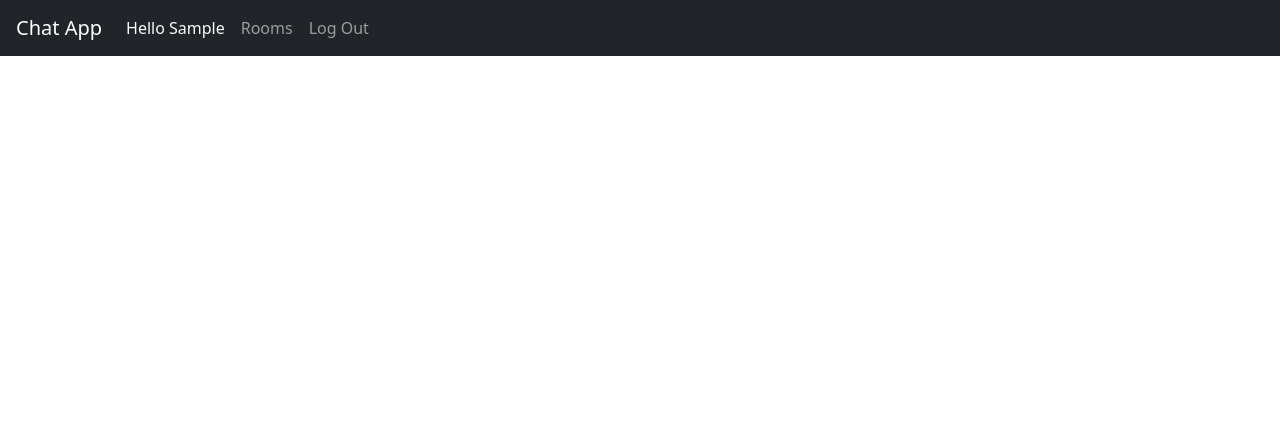
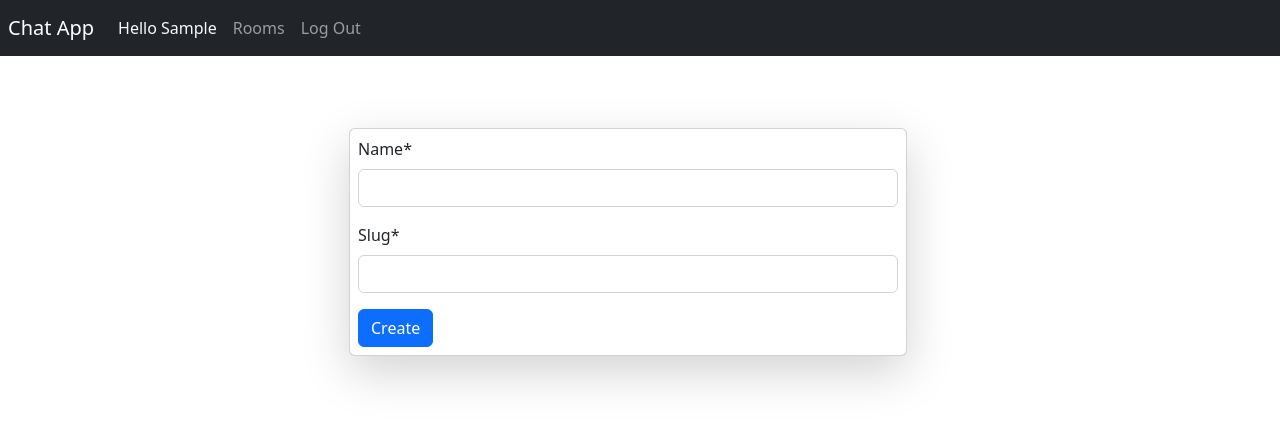
Before and after one commit to WellingtonNico/django_channels_chat, a Django app: page /rooms/list/ in a window 1280 px wide. Shown: the top 424 px of the page. Run offline with Django 4.2, Linux system fonts and the light colour scheme; the visitor is signed in with stand-in values (Sample User, id 1); data that the repository does not hold is empty; some libraries are stand-ins or nearby versions.

Commit message:
criada tela de cadastro de salas

```diff
--- a/chat/templates/base.html
+++ b/chat/templates/base.html
@@ -10,19 +10,18 @@
 </head>
 
 <body>
-	<nav id="navbar" class="navbar sticky-top navbar-expand-lg expanding-animation px-3 navbar-dark bg-dark" style="z-index: 900;">
+	<nav class="navbar navbar-expand-lg navbar-dark bg-dark px-2">
 		<a class="navbar-brand" href="#">Chat App</a>
-		<button class="navbar-toggler" type="button" data-bs-toggle="collapse" data-bs-target="#navbarSupportedContent"
-				aria-controls="navbarSupportedContent" aria-expanded="true" aria-label="Toggle navigation">
+		<button class="navbar-toggler" type="button" data-bs-toggle="collapse" data-bs-target="#navbarNav" aria-controls="navbarNav" aria-expanded="false" aria-label="Toggle navigation">
 			<span class="navbar-toggler-icon"></span>
 		</button>
-		<div class="collapse navbar-collapse" id="navbarSupportedContent">
-				<hr class="d-lg-none">
-				<ul class="navbar-nav me-auto mb-2 mb-lg-0">
+		<div class="collapse navbar-collapse" id="navbarNav">
+			<ul class="navbar-nav">
+				{% if request.user.is_authenticated %}
 				<li class="nav-item">
 					<small class="text-capitalize nav-link text-light">Hello {{request.user.username}}</small>
 				</li>
-
+				{% endif %}
 				<li class="nav-item">
 					<a class="nav-link" href="{% url 'room_list' %}">Rooms</a>
 				</li>
--- a/chat/templates/chat/signup.html
+++ b/chat/templates/chat/signup.html
@@ -11,7 +11,6 @@ SignUp
       {{form|crispy}}
       <button class="btn btn-primary">SignUp</button>
     </form>
-
   </div>
 </div>
 {%endblock%}
--- a/core/settings.py
+++ b/core/settings.py
@@ -149,7 +149,7 @@ CHANNEL_LAYERS = {
     "default": {
         "BACKEND": "channels_redis.core.RedisChannelLayer",
         "CONFIG": {
-            "hosts": [("chat_redis", 6379)],
+            "hosts": [("localhost", 6379)],
         },
     },
 }
--- a/docker-compose.yaml
+++ b/docker-compose.yaml
@@ -7,8 +7,8 @@ services:
     image: redis:6.0-alpine3.16
     volumes:
       - chat_redis_volume:/data
-    # ports:
-    #   - 6379:6379
+    ports:
+      - 6379:6379
 
   web_daphne:
     container_name: web_daphne
@@ -22,7 +22,7 @@ services:
       - "8000:8000"
     command: sh -c "
       python3 manage.py migrate &&
-      daphne core.asgi:application --bind 0.0.0.0"
+      python manage.py runserver 0.0.0.0:8000"
 
 volumes:
   chat_redis_volume:
--- /dev/null
+++ b/room/forms.py
@@ -0,0 +1,7 @@
+from django.forms import ModelForm
+from .models import Room
+
+class RoomModelForm(ModelForm):
+    class Meta:
+        model = Room
+        fields = ('name','slug')
--- a/room/templates/room/room_list.html
+++ b/room/templates/room/room_list.html
@@ -1,24 +1,27 @@
 {%extends 'base.html'%}
+{%load crispy_forms_tags%}
 {%block title%}
 Rooms
 {%endblock%}
 
 {%block body%}
 <div class="row justify-content-center">
-    <div class="col-12 col-sm-6">
-      <div class="row">
-
-
-
+  <div class="col-12 col-sm-6 card p-2 shadow-lg my-5">
+    <form action="{% url 'room_create' %}" method="post">
+      {% csrf_token %}
+      {{form|crispy}}
+      <button class="btn btn-primary">Create</button>
+    </form>
+  </div>
+</div>
+<div class="row justify-content-center">
       {%for room in object_list %}
-            <div class="col m-3">
-              <div class="card bg-light p-2 m-2 ">
+      <div class="col-3">
+        <div class="card shadow-lg bg-light p-2 m-2 ">
           <span class=" text-center">{{room.name}}</span>
           <a href="{% url 'room_detail' room.slug %}" class="btn btn-sm btn-primary">ir</a>
         </div>
       </div>
       {% endfor %}
-
-
 </div>
 {%endblock%}
--- a/room/urls.py
+++ b/room/urls.py
@@ -1,8 +1,9 @@
 from django.urls import path
-from .views import RoomListView,RoomDetailView
+from .views import RoomListView,RoomDetailView,RoomCreateView
 
 
 urlpatterns = [
+    path('create/',RoomCreateView.as_view(),name='room_create'),
     path('list/',RoomListView.as_view(),name='room_list'),
     path('<slug:slug>/detail/',RoomDetailView.as_view(),name='room_detail'),
 ]
--- a/room/views.py
+++ b/room/views.py
@@ -1,10 +1,24 @@
-from django.shortcuts import render
-from django.views.generic import ListView,DetailView
 from .models import Room
+from django.urls import reverse_lazy
+from room.forms import RoomModelForm
 from django.contrib.auth.mixins import LoginRequiredMixin
+from django.views.generic import ListView,DetailView,CreateView
+
+
+class RoomCreateView(LoginRequiredMixin,CreateView):
+    success_url = reverse_lazy('room_list')
+    model = Room
+    form_class = RoomModelForm
+
 
 class RoomListView(LoginRequiredMixin,ListView):
     model = Room
 
+    def get_context_data(self, **kwargs):
+        context = super().get_context_data(**kwargs)
+        context['form'] = RoomModelForm()
+        return context
+
+
 class RoomDetailView(DetailView):
     model = Room
```
Also changed, not shown: chat/templates/t.html (added, +22 -0 lines), room/templates/room/room_detail.html (+15 -5 lines), room/templates/room/room_form.html (added, +16 -0 lines). Lines whose indentation alone changed are shown as unchanged.
